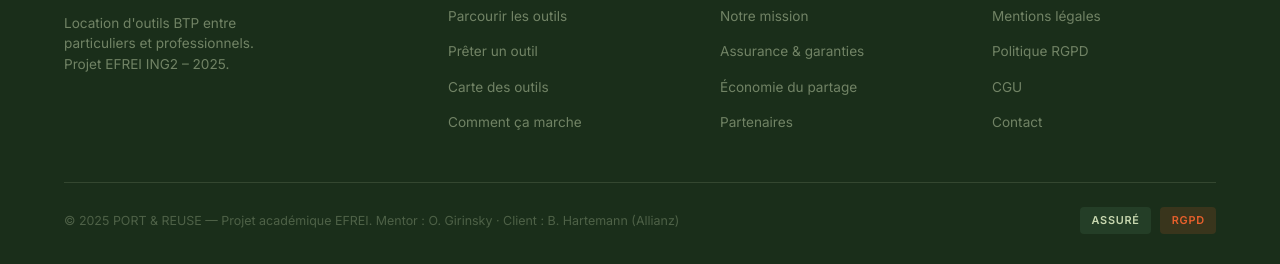
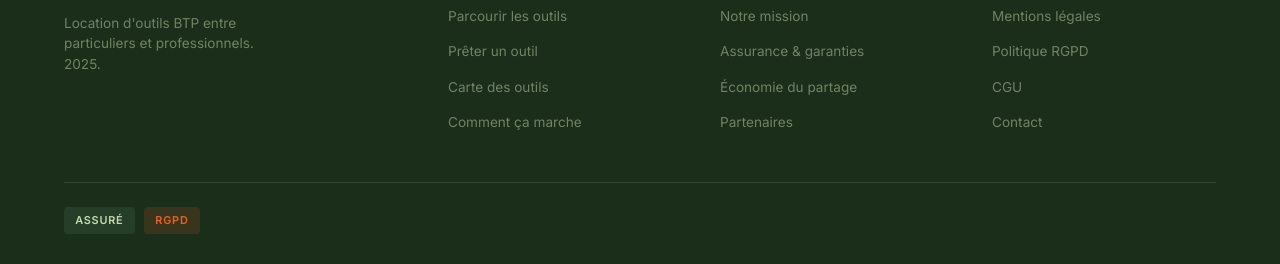
Before and after one commit to Lvc45/port-reuse, a plain HTML site: page index.html in a window 1280 px wide. Shown: the part 5482-5746 px from the top of the page. Drawn offline with nearby package versions, Linux system fonts and the light colour scheme.

Commit message:
Update index.html

```diff
--- a/index.html
+++ b/index.html
@@ -589,7 +589,7 @@
   <div class="footer-grid">
     <div>
       <div class="footer-logo">PORT <span>&</span> REUSE</div>
-      <p class="footer-tagline">Location d'outils BTP entre particuliers et professionnels. Projet EFREI ING2 – 2025.</p>
+      <p class="footer-tagline">Location d'outils BTP entre particuliers et professionnels. 2025.</p>
     </div>
     <div class="footer-col">
       <h4>Plateforme</h4>
@@ -620,7 +620,6 @@
     </div>
   </div>
   <div class="footer-bottom">
-    <span class="footer-copy">© 2025 PORT & REUSE — Projet académique EFREI. Mentor : O. Girinsky · Client : B. Hartemann (Allianz)</span>
     <div class="footer-badges">
       <span class="badge badge-loi">Assuré</span>
       <span class="badge badge-rgpd">RGPD</span>
```
